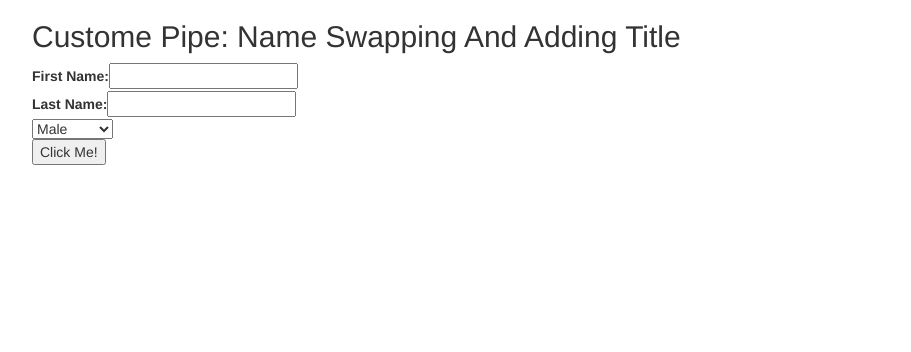
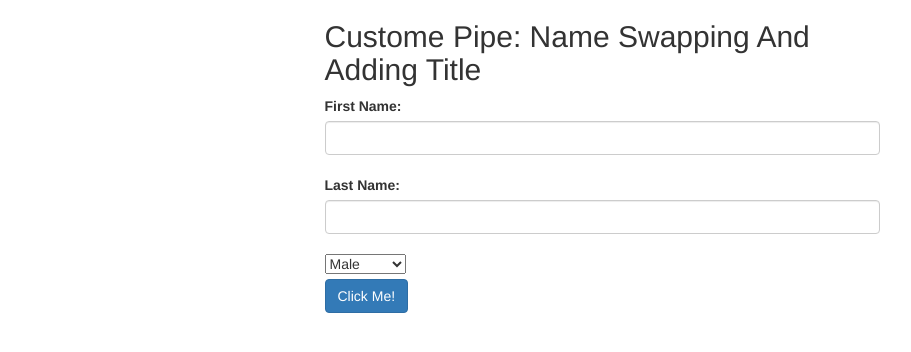
Before and after one commit to mhanuz/Angular_moules_review, an Angular app: page / in a window 1280 px wide. Shown: the top 352 px of the page, without its empty margins (38-949 px from the left). Built offline with nearby package versions, Linux system fonts and the light colour scheme.

Commit message:
add comments and style the code

```diff
--- a/src/app/addtitle.pipe.ts
+++ b/src/app/addtitle.pipe.ts
@@ -3,15 +3,17 @@ import {Pipe, PipeTransform} from '@angular/core'
 @Pipe({
     name:'addtitle'
 })
+
 export class AddNameTitle implements PipeTransform{
     transform(name: string, gender: string ) {
         if(gender=="M"){
             return `Mr. ${name}`
         }else if(gender=='F'){
             return `Mrs. ${name}`
-        }
-        else{
+        }else{
             return ` ??   ${name}`
         }
     }
 }
+// pipe is a function, used to transform data for display
+// pipetransform is an interface that is implemented by pipe
--- a/src/app/app.component.css
+++ b/src/app/app.component.css
@@ -0,0 +1,3 @@
+.lower-div{
+    margin-top: 20px
+}
--- a/src/app/app.component.html
+++ b/src/app/app.component.html
@@ -1,47 +1,43 @@
-<!DOCTYPE html>
-<html lang="en">
-<head>
-  <meta charset="UTF-8">
-  <meta http-equiv="X-UA-Compatible" content="IE=edge">
-  <meta name="viewport" content="width=device-width, initial-scale=1.0">
-  <title>Document</title>
-</head>
-<body>
-    <!-- <p>{{ amount | currency:"EUR":"Euros"}}</p>
-    <p>{{ birthday| date:'MMM/DD/YYY'}}</p>
-    <p>{{ numArray| slice:1:5 }}</p>
-    <!-- chain pipe: -->
-    <!-- <p>{{ birthday | date | uppercase}}</p> -->
 
     <div class="container">
-
-    <h2> Custome Pipe: Name Swapping And Adding Title</h2>
+      <div class="row">
+        <div class="col-md-3"></div>
+        <div class="col-md-6">
+          <h2> Custome Pipe: Name Swapping And Adding Title</h2>
     <label for="fname">First Name: </label>
-    <input type="text" id="fname" #fname>
+    <input type="text"
+    class="form-control"
+    id="fname"
+    #fname>
     <br>
     <label for="lname">Last Name: </label>
-    <input type="text" id="lname" #lname>
+    <input type="text"
+    class="form-control"
+    id="lname"
+    #lname>
     <br>
-
-    <select #gender>
+    <select
+      class="form-select"
+      aria-label="Default select example"
+      #gender>
       <option value="M">Male</option>
       <option value="F">Female</option>
       <option value="U">Unknown</option>
     </select>
+
     <br>
-    <button type="button" (click)="addName(fname.value, lname.value)" > Click Me!</button>
+    <button type="button"
+    class="btn btn-primary"
+    style="margin-top: 5px;"
+     (click)="addName(fname.value, lname.value)" > Click Me!</button>
 
-    <p *ngIf="name">Original Name: {{ name }}</p>
-
-
-
-    <!-- cusotme pipe: without parameter-->
-    <p *ngIf="name">Swapped Name: {{ name | nameswap}}</p>
-    <!-- Add automatice title add   -->
-    <p *ngIf="name">Add title: {{ name | addtitle: gender.value }}</p>
-
-
+     <div class="lower-div">
+      <p *ngIf="name">Original Name: {{ name }}</p>
+      <!-- custome pipe: without parameter-->
+      <p *ngIf="name">Swapped Name: {{ name | nameswap}}</p>
+      <!-- custome pipe: add automatice title-->
+      <p *ngIf="name">Add title: {{ name | addtitle: gender.value }}</p>
+     </div>
+    </div>
   </div>
-
-</body>
-</html>
+</div>
--- a/src/app/app.component.ts
+++ b/src/app/app.component.ts
@@ -1,26 +1,26 @@
-import { Component } from '@angular/core';
+import { Component, OnInit } from '@angular/core';
 
 @Component({
   selector: 'app-root',
   templateUrl: './app.component.html',
   styleUrls: ['./app.component.css']
 })
-export class AppComponent  {
-  firstName = '';
-  lastName = '';
-  title = 'angular-pipe';
-  amount: number = 20;
-  birthday= "10-10-2010";
-  numArray=['a','b','c','d','e','f','g','h'];
-  name='';
+export class AppComponent implements OnInit {
 
+  firstName: string;
+  lastName: string;
+  name: string;
 
+  ngOnInit() {
+    this.firstName='';
+    this.lastName='';
+    this.name='';
+  }
 
-  addName(fname: string, lname: string){
+  addName(fname: string, lname: string) {
     this.firstName = fname;
     this.lastName= lname;
     this.name = `${this.firstName} ${this.lastName}`;
-
   }
 
 
--- a/src/app/nameSwap.pipe.ts
+++ b/src/app/nameSwap.pipe.ts
@@ -1,11 +1,18 @@
-import { Pipe, PipeTransform } from '@angular/core';
+import { Pipe, PipeTransform, OnInit } from '@angular/core';
 
 @Pipe({
   name: 'nameswap'
 })
-export class NameSwapPipe implements PipeTransform {
-  firstName = '';
-  lastName = ''
+export class NameSwapPipe implements PipeTransform, OnInit {
+
+  firstName: string;
+  lastName: string;
+
+  ngOnInit(): void {
+    this.firstName = '';
+    this.lastName = '';
+  }
+
   transform(value: string): string {
       this.firstName=value.split(' ')[0]
       this.lastName=value.split(' ')[1]
```
